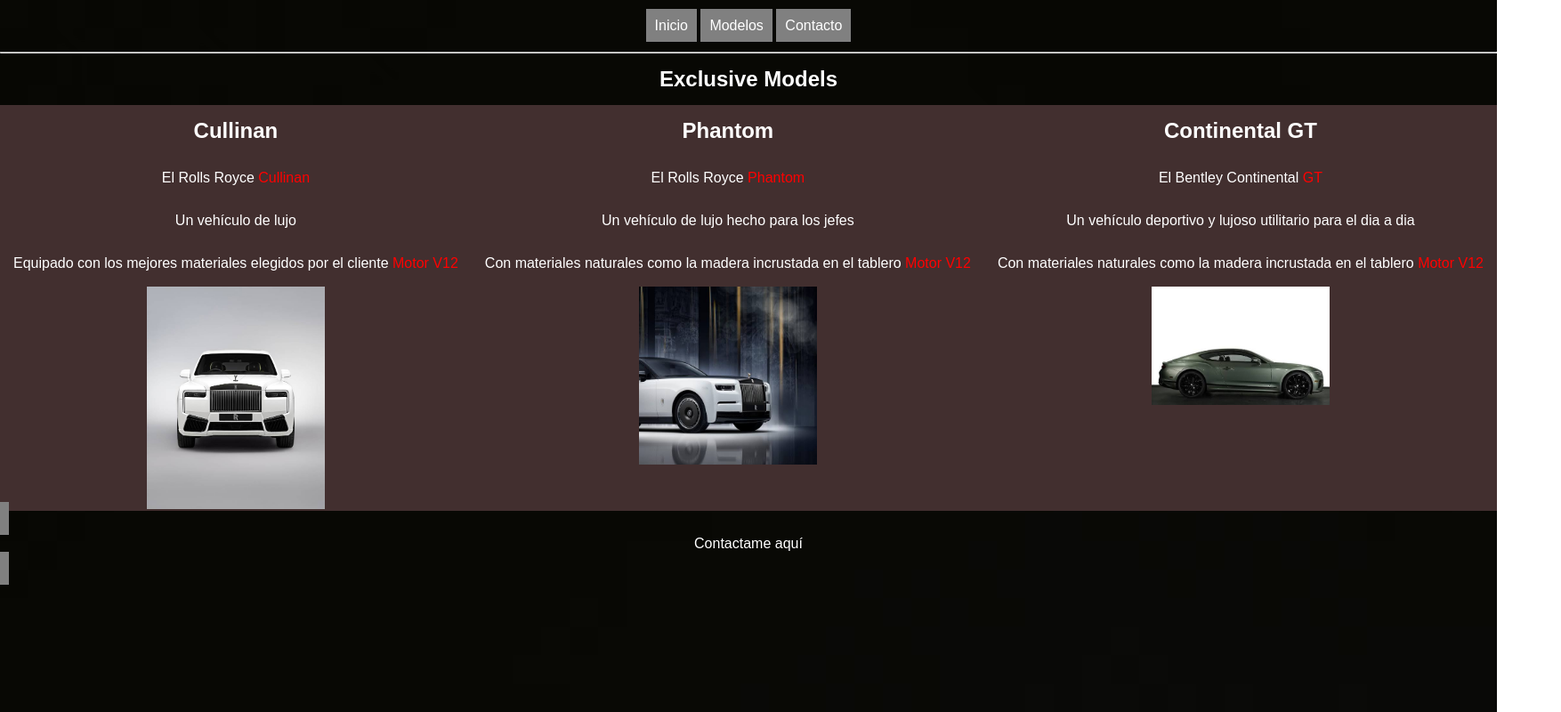
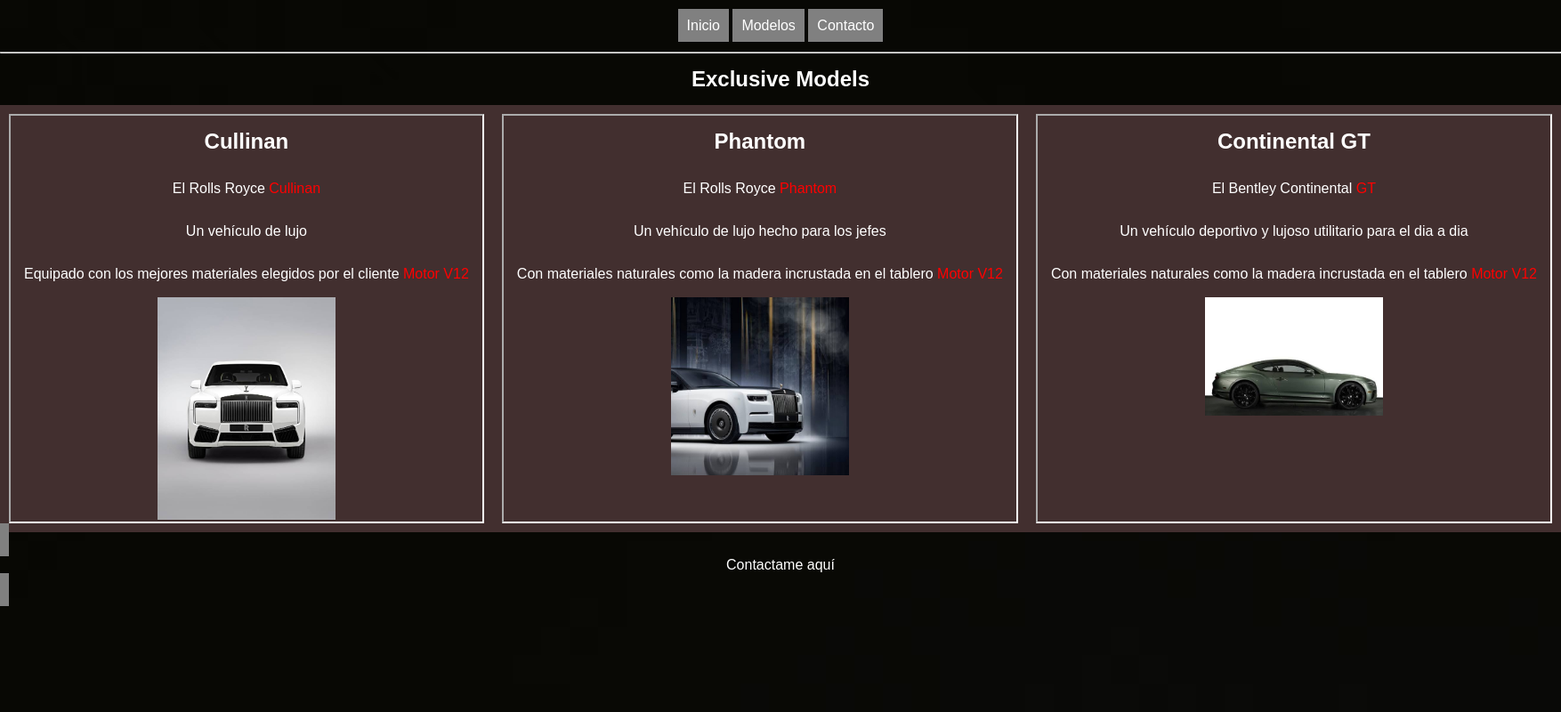
Before and after one commit to Cr1stopher636/pagina-web, a plain HTML site: page html/02-modelos.html in a window 1280 px wide. Shown: the whole page at 89% size, 1754 px wide, since content can reach past the window. Drawn offline with Linux system fonts and the light colour scheme.

Commit message:
change: modelos

```diff
--- a/html/02-modelos.html
+++ b/html/02-modelos.html
@@ -24,7 +24,7 @@
     <section class="contenedor-bloques">
 
 
-        <article>
+        <article class="bloque">
             <h2>Cullinan</h2>
                 <p>El Rolls Royce <span style="color: red;">Cullinan</span></p>
                     <p>Un vehículo de lujo</p>
@@ -37,7 +37,7 @@
 
 
 
-        <article>
+        <article class="bloque">
             <h2>Phantom</h2>
                 <p>El Rolls Royce <span style="color: red;">Phantom</span></p>
                     <p>Un vehículo de lujo hecho para los jefes</p>
@@ -51,7 +51,7 @@
 
 
 
-       <article>
+       <article class="bloque">
         <h2>Continental GT</h2>
             <p>El Bentley Continental <span style="color: red;">GT</span></p>
             <p>Un vehículo deportivo y lujoso utilitario para el <span>dia a dia </span></p>
```
